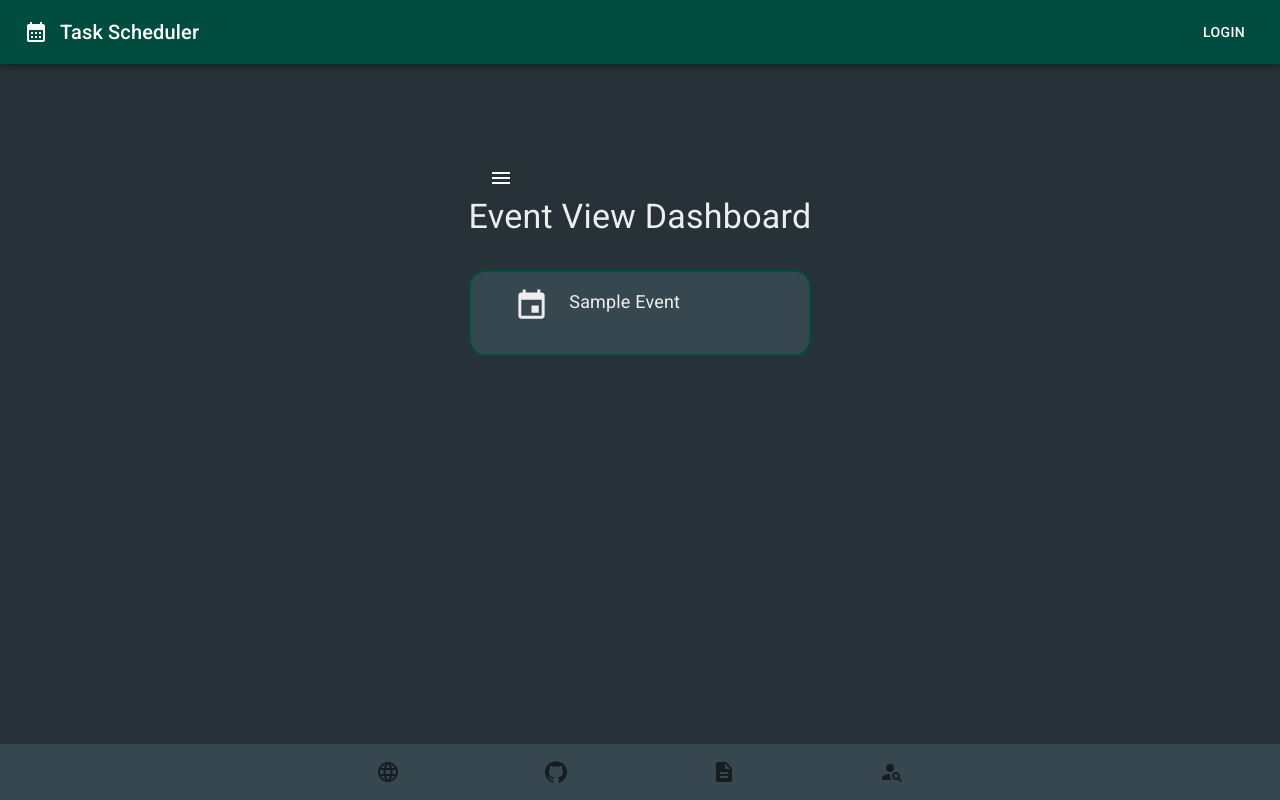
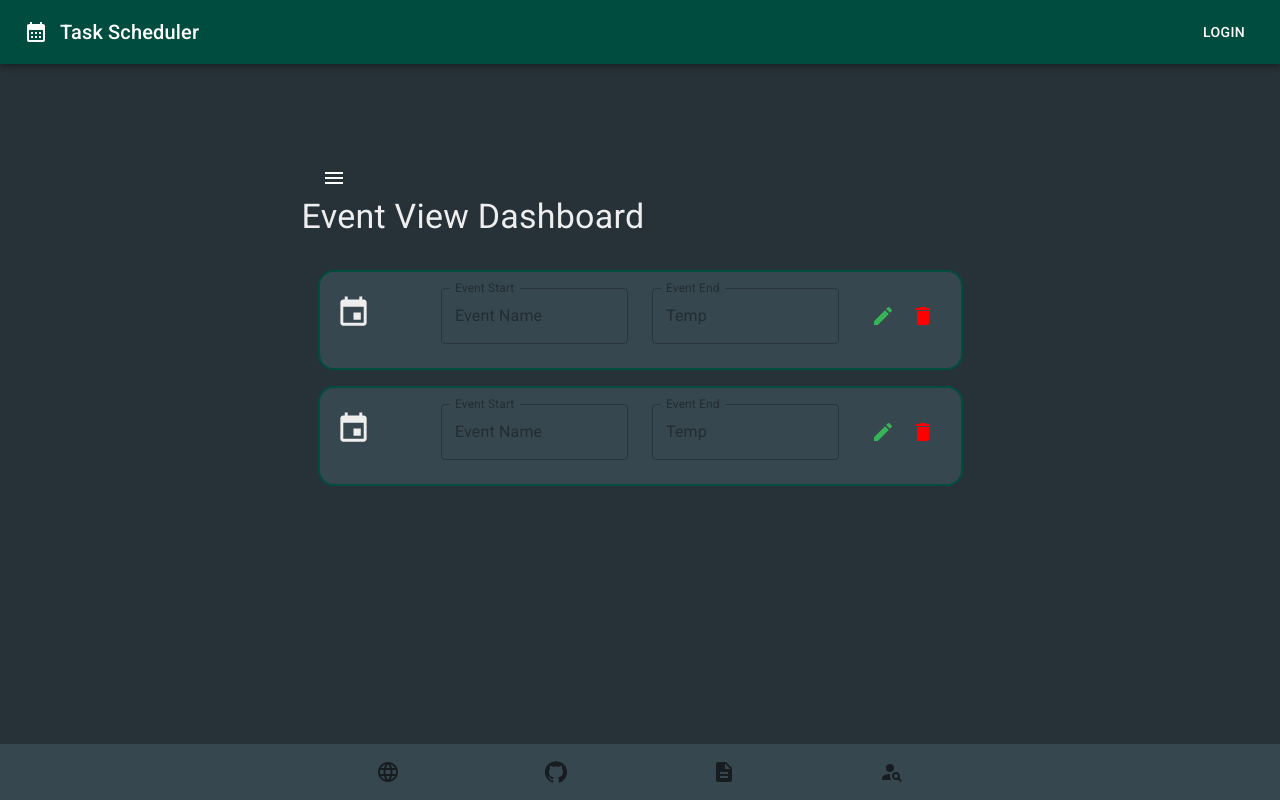
Before and after one commit to woodstock-dev/events-q2-2023, a React (Vite) app: page /eventList in a window 1280 px wide. Built offline with nearby package versions, Linux system fonts and the light colour scheme.

Commit message:
Eventlist page updated and cards added. Styling updated.

```diff
--- a/src/@types/data.ts
+++ b/src/@types/data.ts
@@ -11,11 +11,49 @@
 // WITHOUT WARRANTIES OR CONDITIONS OF ANY KIND, either express or implied.
 // See the License for the specific language governing permissions and
 // limitations under the License.
-
+import { useContext,createContext } from "react"
+import * as React from 'react'
 
 /**
  *
  * const taskRow = ({task}: {task: task})
  *
  * grid item = column in a row
+ *
+ * using router to pass state
+ *
+ * reducers, weak hashmap, userecoilstate,
  */
+
+export interface Task {
+  id: string
+  start: Date
+  end: Date
+  name: string
+  description?: string
+  address?: Geolocation
+  notes?: string
+
+
+}
+
+export const allTasks : Array<Task> = [
+  // A task with only required fields
+  {
+    id: '123',
+    start: new Date('2023-08-01T12:00:00'),
+    end: new Date('2023-08-01T13:00:00'),
+    name: 'Example 1',
+    description: 'Something cool'
+  },
+  {
+    id: '1234',
+    start: new Date('2023-08-02T12:00:00'),
+    end: new Date('2023-08-02T13:00:00'),
+    name: 'Example 2',
+    description: 'Something else cool'
+  }
+ ]
+
+
+export const TaskContext = React.createContext<Task>(null!);
--- a/src/App.tsx
+++ b/src/App.tsx
@@ -1,31 +1,38 @@
 import { Outlet, Route, Routes } from 'react-router-dom';
-import Login from './pages/login';
-import AddEvents from './pages/addEvents';
+import * as React from 'react';
+
 import Header from './components/header';
 import Footer from './components/footer';
-import EventList from './pages/eventList';
 
-import { CssBaseline } from '@mui/material';
 import { Box } from '@mui/material';
 /**Localization provider and adapter for date component library */
 import { LocalizationProvider } from '@mui/x-date-pickers';
 import { AdapterDayjs } from '@mui/x-date-pickers/AdapterDayjs';
 
+import CssBaseline from '@mui/material/CssBaseline';
+
 /**
- * TODO: useNavigate() hook
+ * Lazy loading pages with React lazy
  */
+
+const LoginPage = React.lazy(() => import('./pages/login'));
+const AddEventsPage = React.lazy(() => import('./pages/addEvents'));
+const EventListPage = React.lazy(() => import('./pages/eventList'));
 
 function App() {
   return (
     <LocalizationProvider dateAdapter={AdapterDayjs}>
       <CssBaseline />
-      <Routes>
-        <Route path='/' element={<Layout />}>
-          <Route index element={<Login />}></Route>
-          <Route path='/addEvents' element={<AddEvents />}></Route>
-          <Route path='/eventList' element={<EventList />}></Route>
-        </Route>
-      </Routes>
+
+      <React.Suspense>
+        <Routes>
+          <Route path='/' element={<Layout />}>
+            <Route index element={<LoginPage />}></Route>
+            <Route path='/addEvents' element={<AddEventsPage />}></Route>
+            <Route path='/eventList' element={<EventListPage />}></Route>
+          </Route>
+        </Routes>
+      </React.Suspense>
     </LocalizationProvider>
   );
 }
--- a/src/components/eventCard.tsx
+++ b/src/components/eventCard.tsx
@@ -11,25 +11,31 @@
 // WITHOUT WARRANTIES OR CONDITIONS OF ANY KIND, either express or implied.
 // See the License for the specific language governing permissions and
 // limitations under the License.
-import { Card } from '@mui/material';
+import { Card, IconButton } from '@mui/material';
 import { CardContent } from '@mui/material';
 import { Typography } from '@mui/material';
 import { Box } from '@mui/material';
 import { CalendarIcon } from '@mui/x-date-pickers';
+import { Delete, Edit } from '@mui/icons-material';
 import { Grid } from '@mui/material';
+import { TextField } from '@mui/material';
+import { TaskContext } from '../@types/data';
+import { createContext, useContext, useState } from 'react';
 
-const EventCard = () => {
+import { allTasks } from '../@types/data';
+import { Task } from '../@types/data';
+
+const data = allTasks;
+
+const EventCard = ({ task }: { task: Task }) => {
   return (
-    <Box
-      sx={{
-        minWidth: 300,
-      }}
-    >
+    <Box sx={{ minWidth: 300 }}>
       <Card
         variant='outlined'
         sx={{
           border: '2px solid #004d40',
           borderRadius: '16px',
+          m: 2,
         }}
       >
         <CardContent>
@@ -37,21 +43,55 @@ const EventCard = () => {
             container
             rowSpacing={1}
             columnSpacing={{ xs: 1, sm: 2, md: 3 }}
-            sx={{ justifyContent: 'center' }}
+            sx={{ alignItems: 'center' }}
           >
-            <Grid item xs={2} sx={{}}>
+            <Grid item xs={2}>
               <CalendarIcon fontSize='large' />
             </Grid>
             <Grid
               item
-              xs={8}
+              xs={4}
               sx={{
                 display: 'flex',
+                alignItems: 'center',
+                justifyContent: 'center',
               }}
             >
-              <Typography sx={{ fontSize: 18 }} color='' gutterBottom>
-                Sample Event
-              </Typography>
+              <TextField
+                disabled
+                id='start-disabled'
+                label='Event Start'
+                defaultValue='Event Name'
+              />
+            </Grid>
+            <Grid
+              item
+              xs={4}
+              sx={{
+                display: 'flex',
+                alignItems: 'center',
+                justifyContent: 'center',
+              }}
+            >
+              <TextField
+                disabled
+                id='end-disabled'
+                label='Event End'
+                defaultValue={'Temp'}
+              />
+            </Grid>
+            <Grid item xs={2} sx={{}}>
+              <IconButton>
+                <Edit aria-label='delete' sx={{ color: '#36b457' }} />
+              </IconButton>
+              <IconButton>
+                <Delete
+                  aria-label='delete'
+                  sx={{
+                    color: 'red',
+                  }}
+                />
+              </IconButton>
             </Grid>
           </Grid>
 
--- a/src/pages/addEvents.tsx
+++ b/src/pages/addEvents.tsx
@@ -11,9 +11,11 @@
 // WITHOUT WARRANTIES OR CONDITIONS OF ANY KIND, either express or implied.
 // See the License for the specific language governing permissions and
 // limitations under the License.
+
+import { useState } from 'react';
 import { DatePicker, TimePicker } from '@mui/x-date-pickers';
 import dayjs from 'dayjs';
-
+import * as TaskContext from '../@types/data';
 import { TextField, Button, Paper } from '@mui/material';
 import { Grid } from '@mui/material';
 import { Typography } from '@mui/material';
--- a/src/pages/eventList.tsx
+++ b/src/pages/eventList.tsx
@@ -11,13 +11,25 @@
 // WITHOUT WARRANTIES OR CONDITIONS OF ANY KIND, either express or implied.
 // See the License for the specific language governing permissions and
 // limitations under the License.
+/**
+ * map through cards with
+ * {data.map((T)=>(<EventCard value={{task}}/>))}
+ *
+ */
+
 import EventCard from '../components/eventCard';
 import { Typography } from '@mui/material';
+import { Container } from '@mui/material';
+import { allTasks } from '../@types/data';
 import DashMenu from '../components/dashMenu';
+
+const data = allTasks;
+
 const EventList = () => {
   return (
     <div>
       <DashMenu />
+
       <Typography
         variant='h4'
         color=''
@@ -27,7 +39,9 @@ const EventList = () => {
       >
         Event View Dashboard
       </Typography>
-      <EventCard />
+      {data.map((T) => (
+        <EventCard />
+      ))}
     </div>
   );
 };
```
Also changed, not shown: src/pages/events.tsx (added, +28 -0 lines).
